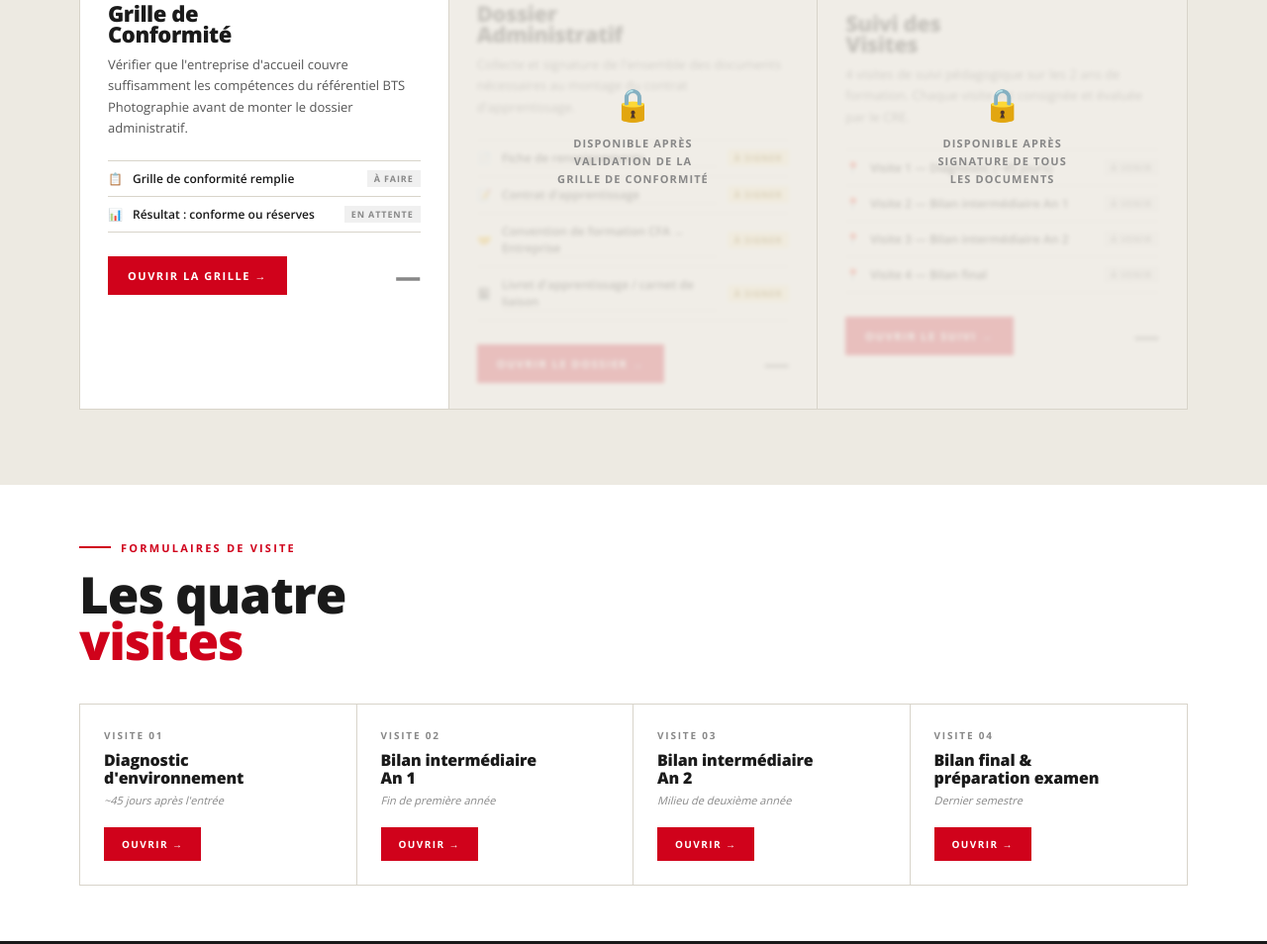
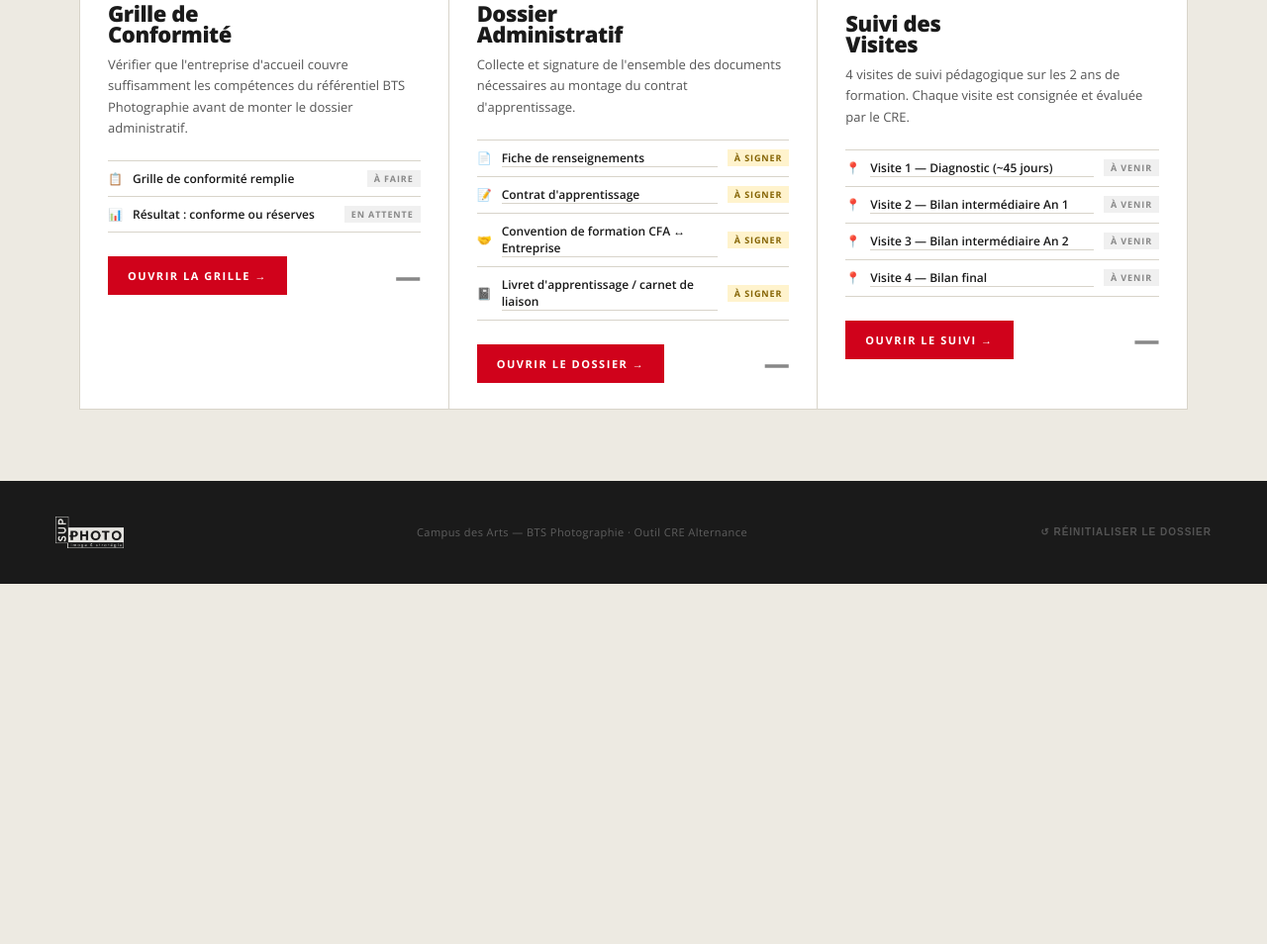
Before and after one commit to campusdes11arts/bts-photographie-alternance, a plain HTML site: page index.html in a window 1280 px wide. Shown: the part 1160-2114 px from the top of the page at 99% size. After the commit the page ends 1750 px from the top, so only its background shows below. Drawn offline with nearby package versions, Linux system fonts and the light colour scheme.

Commit message:
Add files via upload

```diff
--- a/index.html
+++ b/index.html
@@ -357,12 +357,6 @@ footer{
           <span class="sc-pct" id="p2">—</span>
         </div>
       </div>
-      <div class="ov on" id="ov2">
-        <div class="ov-inner">
-          <div class="ov-ico">🔒</div>
-          <div class="ov-msg">Disponible après<br>validation de la<br>grille de conformité</div>
-        </div>
-      </div>
     </div>
 
     <!-- ÉTAPE 3 -->
@@ -376,56 +370,18 @@ footer{
         <div class="sc-title">Suivi des<br>Visites</div>
         <p class="sc-desc">4 visites de suivi pédagogique sur les 2 ans de formation. Chaque visite est consignée et évaluée par le CRE.</p>
         <div class="cl">
-          <div class="ci"><span class="ci-i">📍</span><span class="ci-l">Visite 1 — Diagnostic (~45 jours)</span><span class="ci-t t-todo" id="v1">À VENIR</span></div>
-          <div class="ci"><span class="ci-i">📍</span><span class="ci-l">Visite 2 — Bilan intermédiaire An 1</span><span class="ci-t t-todo" id="v2">À VENIR</span></div>
-          <div class="ci"><span class="ci-i">📍</span><span class="ci-l">Visite 3 — Bilan intermédiaire An 2</span><span class="ci-t t-todo" id="v3">À VENIR</span></div>
-          <div class="ci"><span class="ci-i">📍</span><span class="ci-l">Visite 4 — Bilan final</span><span class="ci-t t-todo" id="v4">À VENIR</span></div>
+          <div class="ci"><span class="ci-i">📍</span><a href="BTS_Photo_Form_Visite1.html" class="ci-l ci-link">Visite 1 — Diagnostic (~45 jours)</a><span class="ci-t t-todo" id="v1">À VENIR</span></div>
+          <div class="ci"><span class="ci-i">📍</span><a href="BTS_Photo_Form_Visite2.html" class="ci-l ci-link">Visite 2 — Bilan intermédiaire An 1</a><span class="ci-t t-todo" id="v2">À VENIR</span></div>
+          <div class="ci"><span class="ci-i">📍</span><a href="BTS_Photo_Form_Visite3.html" class="ci-l ci-link">Visite 3 — Bilan intermédiaire An 2</a><span class="ci-t t-todo" id="v3">À VENIR</span></div>
+          <div class="ci"><span class="ci-i">📍</span><a href="BTS_Photo_Form_Visite4.html" class="ci-l ci-link">Visite 4 — Bilan final</a><span class="ci-t t-todo" id="v4">À VENIR</span></div>
         </div>
         <div class="sc-foot">
-          <a href="visites.html" class="btn-c bc-locked" id="btnV">Ouvrir le suivi →</a>
+          <a href="visites-entreprise.html" class="btn-c bc-primary" id="btnV">Ouvrir le suivi →</a>
           <span class="sc-pct" id="p3">—</span>
-        </div>
-      </div>
-      <div class="ov on" id="ov3">
-        <div class="ov-inner">
-          <div class="ov-ico">🔒</div>
-          <div class="ov-msg">Disponible après<br>signature de tous<br>les documents</div>
         </div>
       </div>
     </div>
 
-  </div>
-</div>
-
-<!-- VISITES DÉTAIL -->
-<div class="vis-section show" id="visSection">
-  <div class="eyebrow">Formulaires de visite</div>
-  <div class="section-h2">Les quatre<br><span class="red">visites</span></div>
-  <div class="vis-grid">
-    <div class="vc">
-      <div class="vc-n">Visite 01</div>
-      <div class="vc-t">Diagnostic<br>d'environnement</div>
-      <div class="vc-w">~45 jours après l'entrée</div>
-      <a href="BTS_Photo_Form_Visite1.html" class="btn-v">Ouvrir →</a>
-    </div>
-    <div class="vc">
-      <div class="vc-n">Visite 02</div>
-      <div class="vc-t">Bilan intermédiaire<br>An 1</div>
-      <div class="vc-w">Fin de première année</div>
-      <div id="vc2"><a href="BTS_Photo_Form_Visite2.html" class="btn-v">Ouvrir →</a></div>
-    </div>
-    <div class="vc">
-      <div class="vc-n">Visite 03</div>
-      <div class="vc-t">Bilan intermédiaire<br>An 2</div>
-      <div class="vc-w">Milieu de deuxième année</div>
-      <div id="vc3"><a href="BTS_Photo_Form_Visite3.html" class="btn-v">Ouvrir →</a></div>
-    </div>
-    <div class="vc" style="border-right:none">
-      <div class="vc-n">Visite 04</div>
-      <div class="vc-t">Bilan final &<br>préparation examen</div>
-      <div class="vc-w">Dernier semestre</div>
-      <div id="vc4"><a href="BTS_Photo_Form_Visite4.html" class="btn-v">Ouvrir →</a></div>
-    </div>
   </div>
 </div>
 
```
